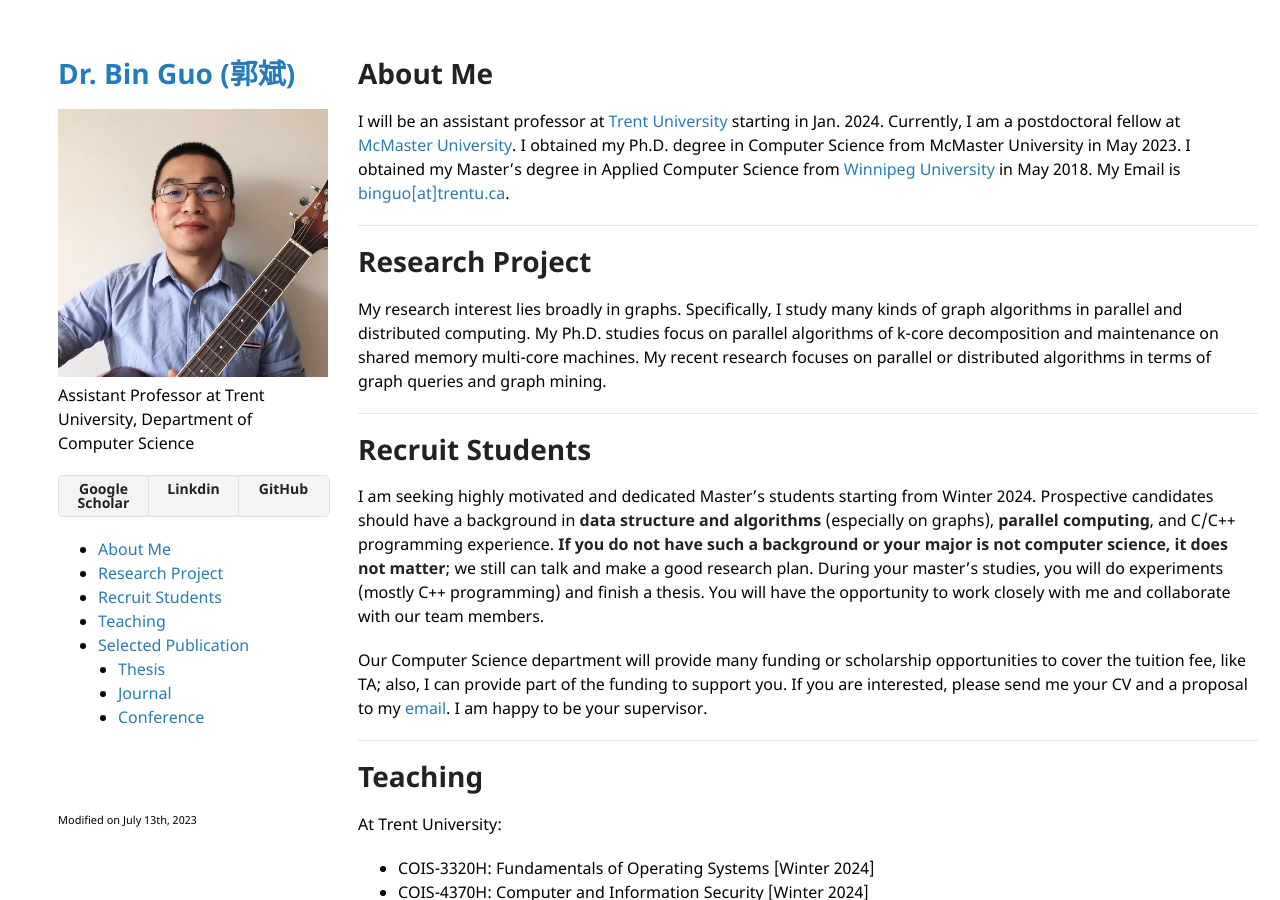
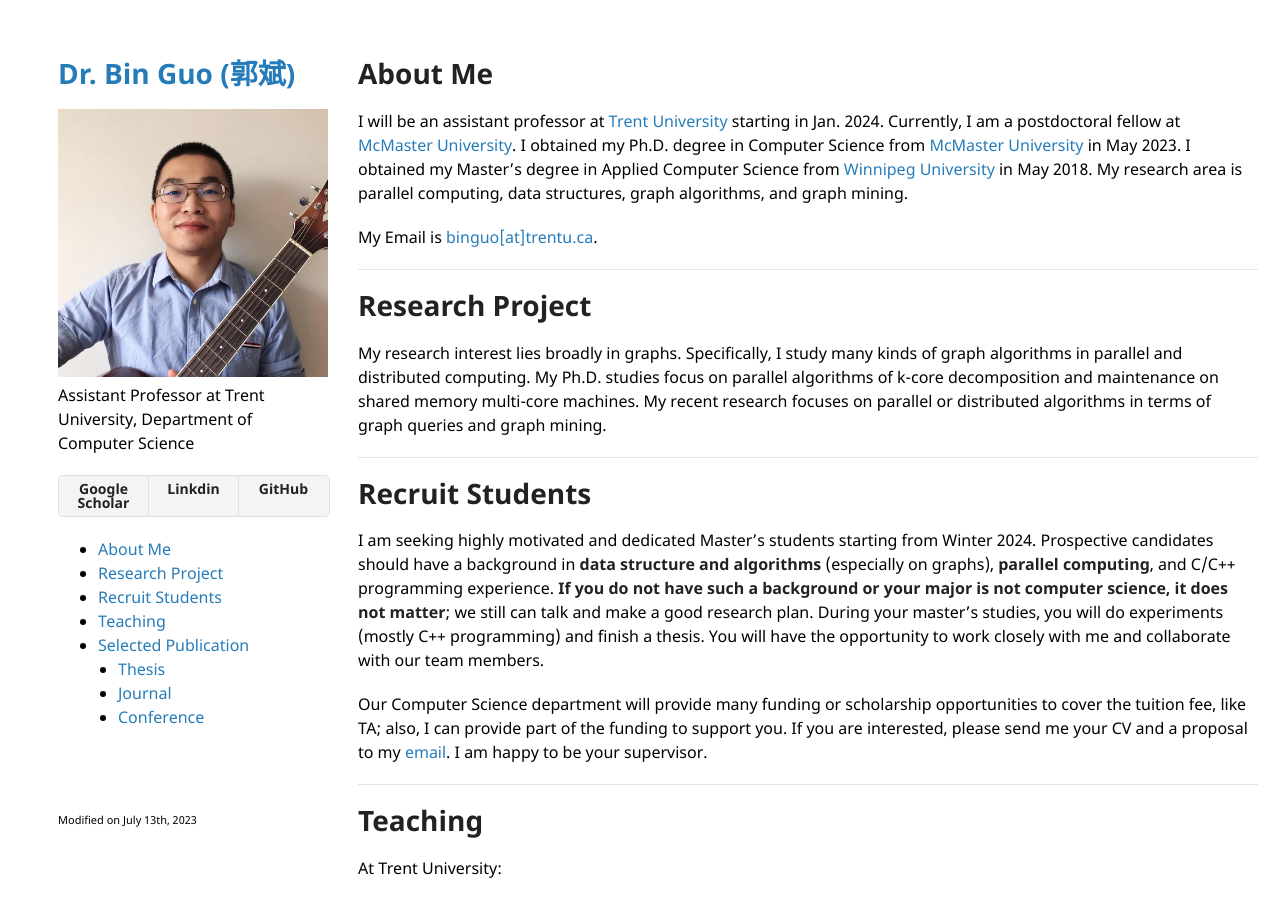
Before and after one commit to bin-guo/bin-guo.github.io, a Jekyll site: the page built from index.md, in a window 1280 px wide and 900 px high. Built offline with Jekyll 4.4.1, drawn with Linux system fonts in a browser that asks for light colours; our own code applies the rules of GitHub Pages for plain Markdown files.

Commit message:
Update index.md

```diff
--- a/index.md
+++ b/index.md
@@ -1,5 +1,7 @@
 # About Me
-I will be an assistant professor at [Trent University](https://www.trentu.ca/) starting in Jan. 2024. Currently, I am a postdoctoral fellow at [McMaster University](https://dailynews.mcmaster.ca/). I obtained my Ph.D. degree in Computer Science from McMaster University in May 2023. I obtained my Master's degree in Applied Computer Science from [Winnipeg University](https://www.uwinnipeg.ca/) in May 2018.
+I will be an assistant professor at [Trent University](https://www.trentu.ca/) starting in Jan. 2024. Currently, I am a postdoctoral fellow at [McMaster University](https://dailynews.mcmaster.ca/). I obtained my Ph.D. degree in Computer Science from [McMaster University](https://dailynews.mcmaster.ca/) in May 2023. I obtained my Master's degree in Applied Computer Science from [Winnipeg University](https://www.uwinnipeg.ca/) in May 2018. My research area is parallel computing, data structures, graph algorithms, and graph mining.
+
+
 My Email is [binguo\[at\]trentu.ca](mailto:binguo@trentu.ca).
 
 
```
